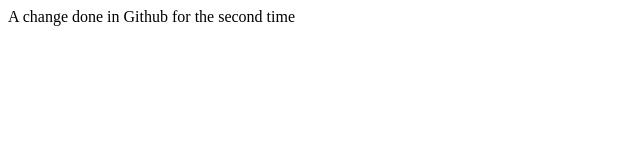
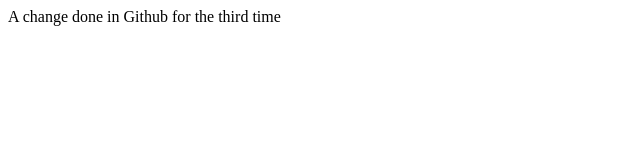
Before and after one commit to andyramone/htmlwapp, a plain HTML site: page index.html in a window 1280 px wide. Shown: the full height of the page, 0-640 px from the left. Drawn offline with Linux system fonts and the light colour scheme.

Commit message:
Update index.html

```diff
--- a/index.html
+++ b/index.html
@@ -3,6 +3,6 @@
 <title>My first webapp</title>
 </head>
 <body>
-A change done in Github for the second time
+A change done in Github for the third time
 </body>
 </html>
```
